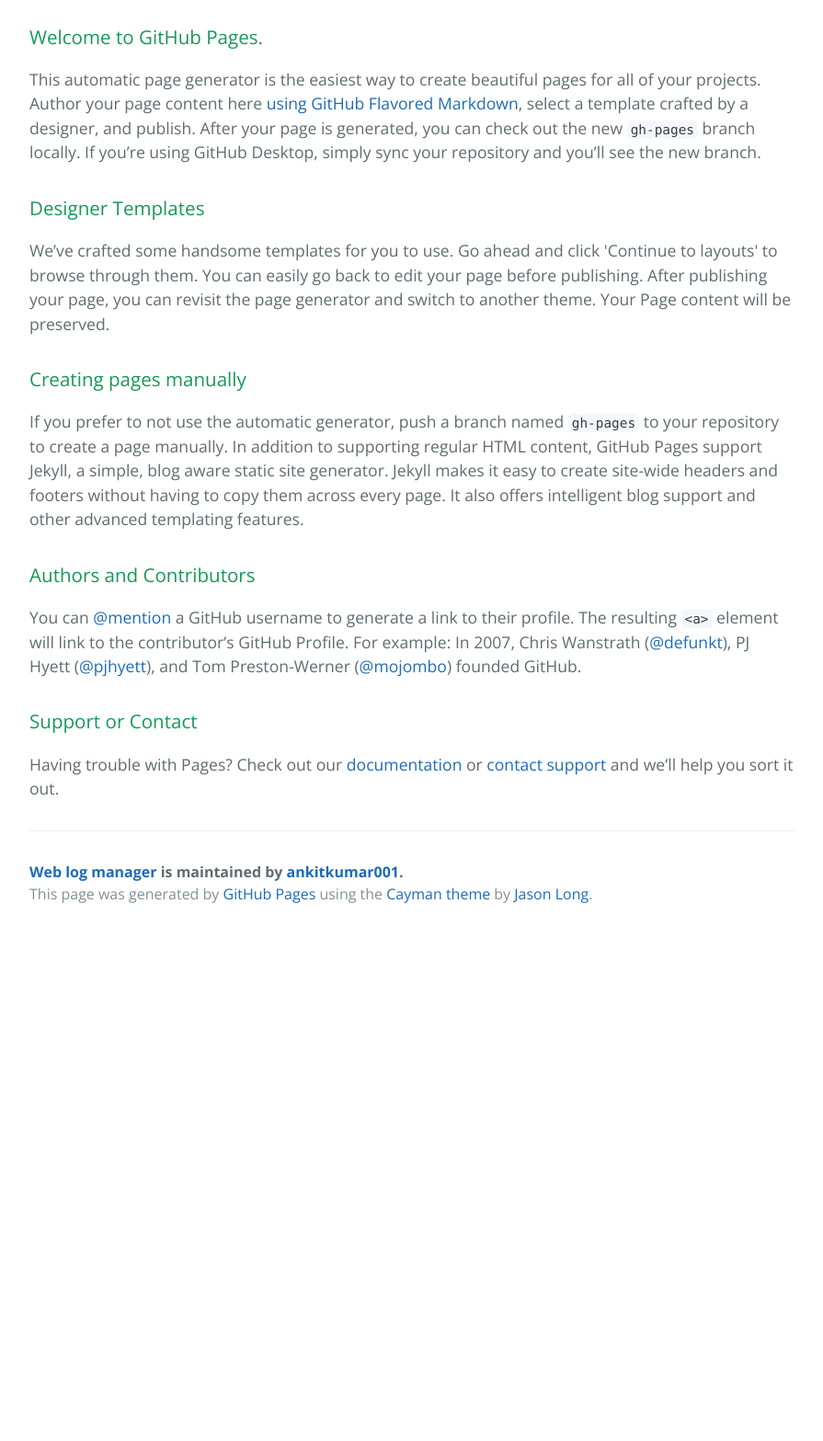
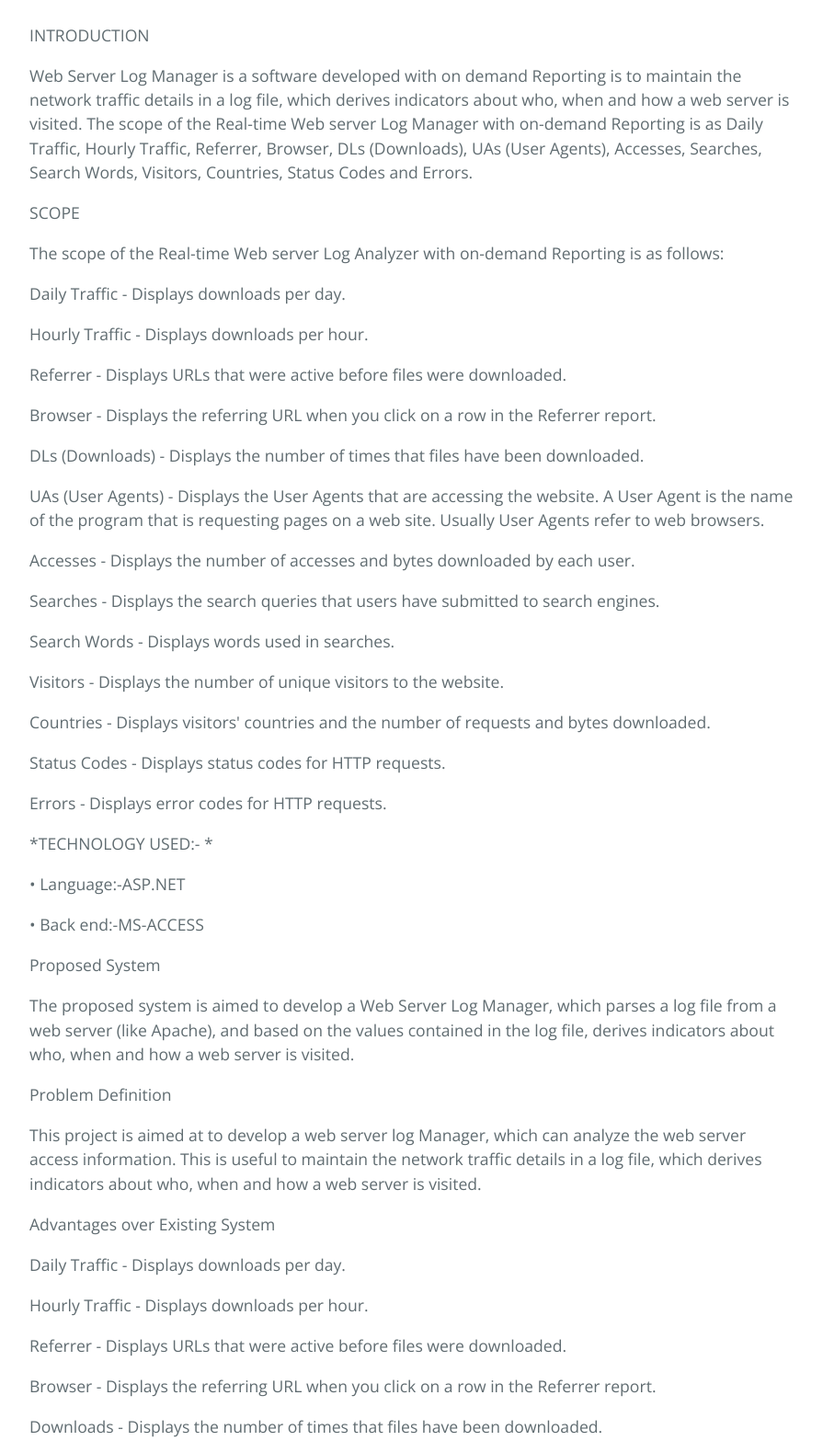
Before and after one commit to ankitkumar001/Web_Log_Manager, a plain HTML site: page index.html in a window 1280 px wide. Shown: the part 420-1987 px from the top of the page at 92% size, without its empty margins (192-1087 px from the left). Before the commit the page ends 1436 px from the top, so only its background shows below. Drawn offline with nearby package versions, Linux system fonts and the light colour scheme.

```diff
--- a/index.html
+++ b/index.html
@@ -19,30 +19,73 @@
     </section>
 
     <section class="main-content">
-      <h3>
-<a id="welcome-to-github-pages" class="anchor" href="#welcome-to-github-pages" aria-hidden="true"><span class="octicon octicon-link"></span></a>Welcome to GitHub Pages.</h3>
+      <p>INTRODUCTION</p>
 
-<p>This automatic page generator is the easiest way to create beautiful pages for all of your projects. Author your page content here <a href="https://guides.github.com/features/mastering-markdown/">using GitHub Flavored Markdown</a>, select a template crafted by a designer, and publish. After your page is generated, you can check out the new <code>gh-pages</code> branch locally. If you’re using GitHub Desktop, simply sync your repository and you’ll see the new branch.</p>
+<p>Web Server Log Manager is a software developed with on demand Reporting is to maintain the network traffic details in a log file, which derives indicators about who, when and how a web server is visited. The scope of the Real-time Web server Log Manager with on-demand Reporting is as Daily Traffic, Hourly Traffic, Referrer, Browser, DLs (Downloads), UAs (User Agents), Accesses, Searches, Search Words, Visitors, Countries, Status Codes and Errors.</p>
 
-<h3>
-<a id="designer-templates" class="anchor" href="#designer-templates" aria-hidden="true"><span class="octicon octicon-link"></span></a>Designer Templates</h3>
+<p>SCOPE</p>
 
-<p>We’ve crafted some handsome templates for you to use. Go ahead and click 'Continue to layouts' to browse through them. You can easily go back to edit your page before publishing. After publishing your page, you can revisit the page generator and switch to another theme. Your Page content will be preserved.</p>
+<p>The scope of the Real-time Web server Log Analyzer with on-demand Reporting is as follows:</p>
 
-<h3>
-<a id="creating-pages-manually" class="anchor" href="#creating-pages-manually" aria-hidden="true"><span class="octicon octicon-link"></span></a>Creating pages manually</h3>
+<p>Daily Traffic - Displays downloads per day.</p>
 
-<p>If you prefer to not use the automatic generator, push a branch named <code>gh-pages</code> to your repository to create a page manually. In addition to supporting regular HTML content, GitHub Pages support Jekyll, a simple, blog aware static site generator. Jekyll makes it easy to create site-wide headers and footers without having to copy them across every page. It also offers intelligent blog support and other advanced templating features.</p>
+<p>Hourly Traffic - Displays downloads per hour.</p>
 
-<h3>
-<a id="authors-and-contributors" class="anchor" href="#authors-and-contributors" aria-hidden="true"><span class="octicon octicon-link"></span></a>Authors and Contributors</h3>
+<p>Referrer - Displays URLs that were active before files were downloaded.</p>
 
-<p>You can <a href="https://github.com/blog/821" class="user-mention">@mention</a> a GitHub username to generate a link to their profile. The resulting <code>&lt;a&gt;</code> element will link to the contributor’s GitHub Profile. For example: In 2007, Chris Wanstrath (<a href="https://github.com/defunkt" class="user-mention">@defunkt</a>), PJ Hyett (<a href="https://github.com/pjhyett" class="user-mention">@pjhyett</a>), and Tom Preston-Werner (<a href="https://github.com/mojombo" class="user-mention">@mojombo</a>) founded GitHub.</p>
+<p>Browser - Displays the referring URL when you click on a row in the Referrer report.</p>
 
-<h3>
-<a id="support-or-contact" class="anchor" href="#support-or-contact" aria-hidden="true"><span class="octicon octicon-link"></span></a>Support or Contact</h3>
+<p>DLs (Downloads) - Displays the number of times that files have been downloaded.</p>
 
-<p>Having trouble with Pages? Check out our <a href="https://help.github.com/pages">documentation</a> or <a href="https://github.com/contact">contact support</a> and we’ll help you sort it out.</p>
+<p>UAs (User Agents) - Displays the User Agents that are accessing the website. A User Agent is the name of the program that is requesting pages on a web site. Usually User Agents refer to web browsers.</p>
+
+<p>Accesses - Displays the number of accesses and bytes downloaded by each user.</p>
+
+<p>Searches - Displays the search queries that users have submitted to search engines.</p>
+
+<p>Search Words - Displays words used in searches.</p>
+
+<p>Visitors - Displays the number of unique visitors to the website.</p>
+
+<p>Countries - Displays visitors' countries and the number of requests and bytes downloaded.</p>
+
+<p>Status Codes - Displays status codes for HTTP requests.</p>
+
+<p>Errors - Displays error codes for HTTP requests.</p>
+
+<p>*TECHNOLOGY USED:- *</p>
+
+<p>• Language:-ASP.NET</p>
+
+<p>• Back end:-MS-ACCESS</p>
+
+<p>Proposed System</p>
+
+<p>The proposed system is aimed to develop a Web Server Log Manager, which parses a log file from a web server (like Apache), and based on the values contained in the log file, derives indicators about who, when and how a web server is visited.</p>
+
+<p>Problem Definition</p>
+
+<p>This project is aimed at to develop a web server log Manager, which can analyze the web server access information. This is useful to maintain the network traffic details in a log file, which derives indicators about who, when and how a web server is visited.</p>
+
+<p>Advantages over Existing System</p>
+
+<p>Daily Traffic - Displays downloads per day.</p>
+
+<p>Hourly Traffic - Displays downloads per hour.</p>
+
+<p>Referrer - Displays URLs that were active before files were downloaded.</p>
+
+<p>Browser - Displays the referring URL when you click on a row in the Referrer report.</p>
+
+<p>Downloads - Displays the number of times that files have been downloaded.</p>
+
+<p>User Agents - Displays the User Agents that are accessing the website. A User Agent is the name of the program that is requesting pages on a web site. Usually User Agents refer to web browsers.</p>
+
+<p>Accesses - Displays the number of accesses and bytes downloaded by each user.</p>
+
+<p>SCOPE FOR FUTURE DEVELOPMENT</p>
+
+<p>The project has a very vast scope in future.Web Server Log Manager, parses a log file from a web server (like Apache), and based on the values contained in the log file, derives indicators about who, when and how a web server is visited. Actually, the log files are parsed and all the reports are generated after that - usually on a scheduled basis. This can put great strain on a computer as the parsing and reporting are done in one go. In this project we use Real-time, on-demand Reporting in which the log files is parsed to a database in the background. A report is only generated when requested. This type of analyzer is usually more suited for many users as it places less strain on a server.</p>
 
       <footer class="site-footer">
         <span class="site-footer-owner"><a href="https://github.com/ankitkumar001/Web_Log_Manager">Web log manager</a> is maintained by <a href="https://github.com/ankitkumar001">ankitkumar001</a>.</span>
```
Also changed, not shown: params.json (+1 -1 lines).
